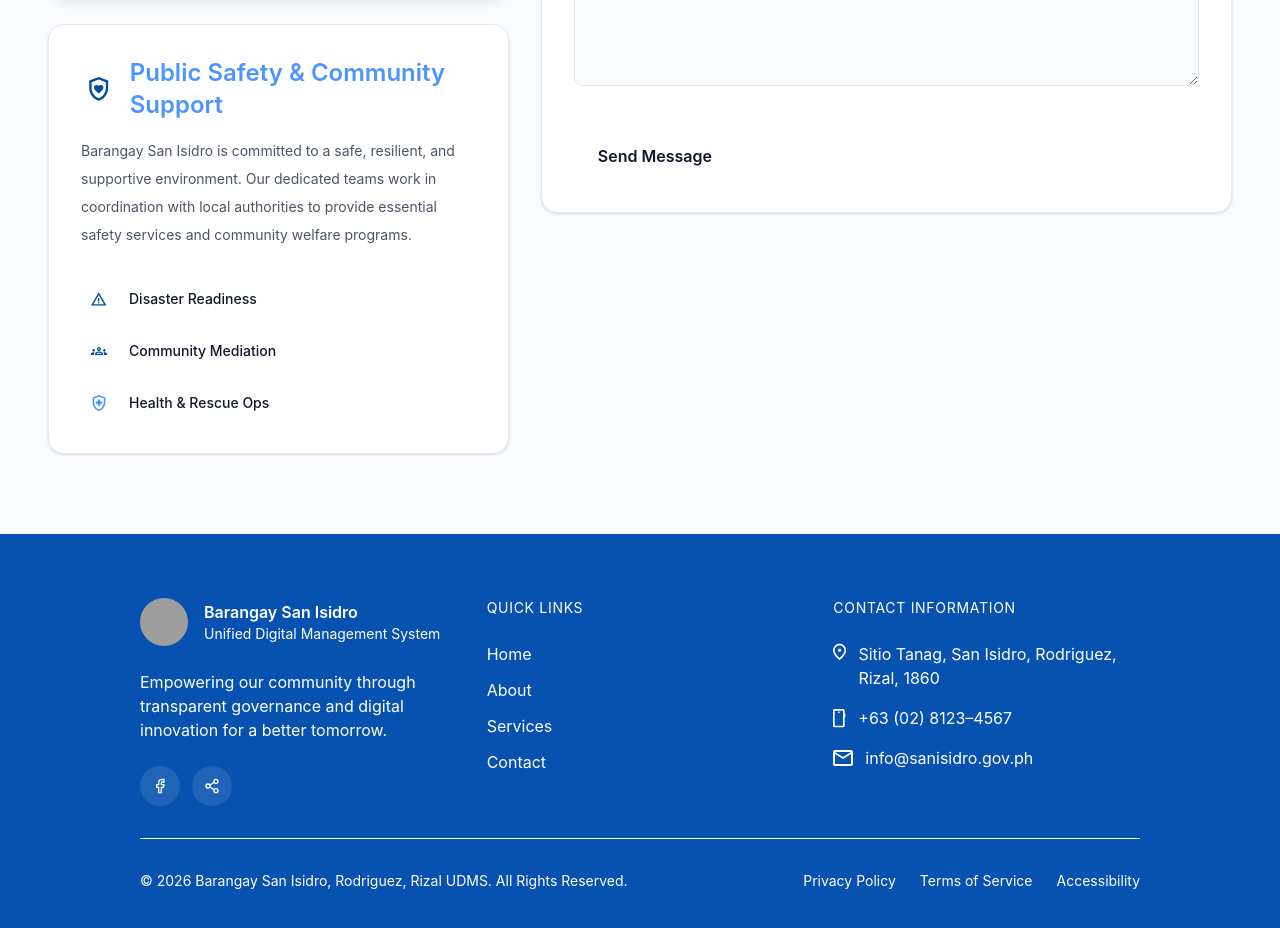
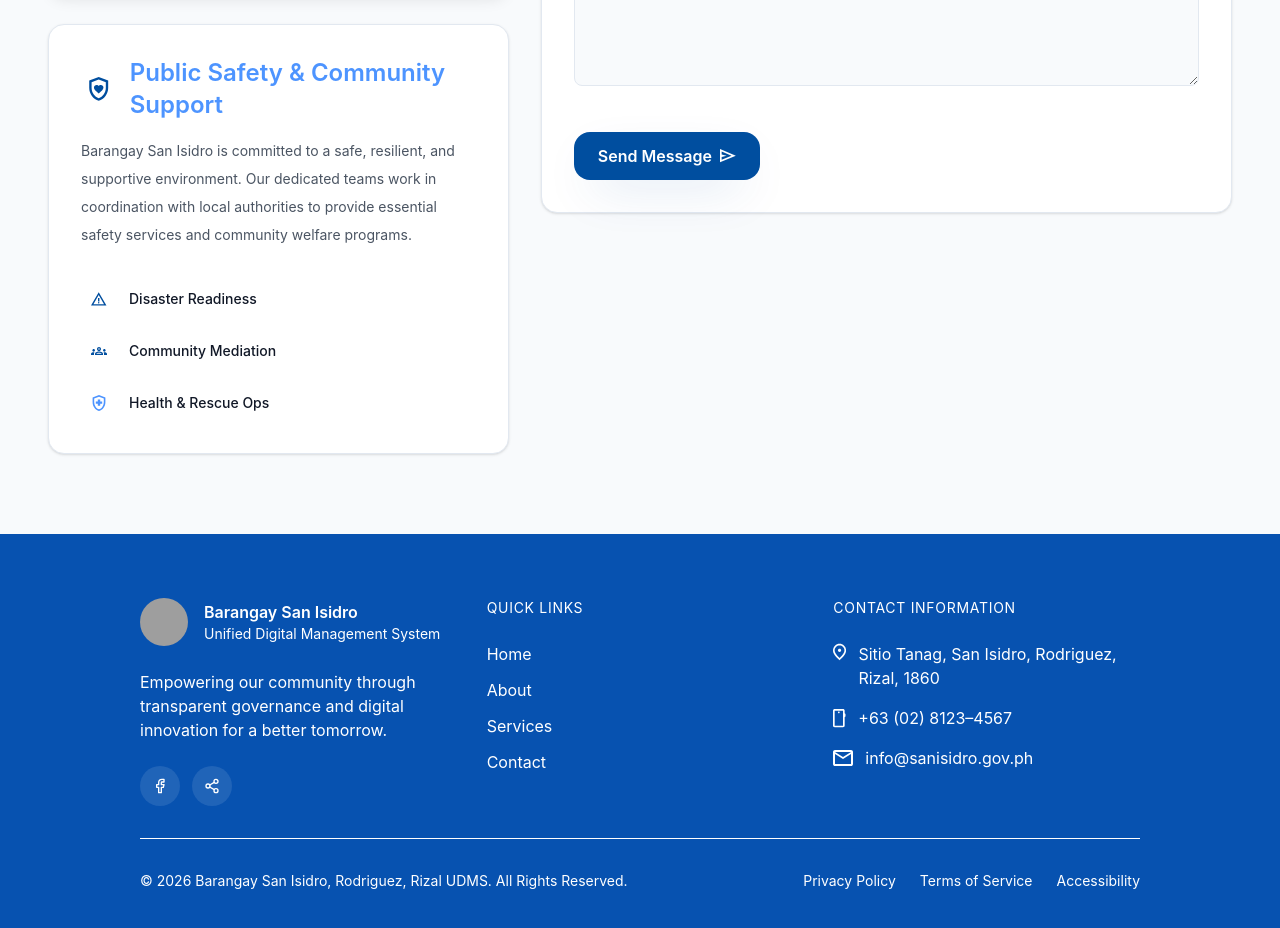
Before and after one commit to BunnyGreat/barangay-website, a React (Vite) app: page /contact in a window 1280 px wide. Shown: the part 1260-2188 px from the top of the page. Built offline with nearby package versions, Linux system fonts and the light colour scheme; grey boxes are pictures that could not be loaded.

Commit message:
Fix contact form submit button

```diff
--- a/src/components/ContactForm/ContactForm.tsx
+++ b/src/components/ContactForm/ContactForm.tsx
@@ -1,7 +1,7 @@
 import { useState } from "react";
 import { buttonClassNames, DARK_COLORS } from "../../utils/constants";
 import useDarkMode from "../../hooks/useDarkMode";
-import arrowRightIcon from "../../assets/icons/arrow-right.svg";
+import arrowRightIcon from "../../assets/icons/send.svg";
 
 type FormData = {
   fullName: string;
@@ -195,11 +195,7 @@ export default function ContactForm() {
           <div className="pt-4">
             <button
               type="submit"
-              className={`${buttonClassNames.basePill} inline-flex items-center gap-2`}
-              style={{
-                backgroundColor: isDark ? "#4D94FF" : undefined,
-                color: isDark ? "#000000" : undefined,
-              }}
+              className={`${buttonClassNames.basePill} ${buttonClassNames.heroPrimary} inline-flex items-center gap-2`}
             >
               Send Message
               <img src={arrowRightIcon} alt="Send" className="h-4 w-4" />
```
